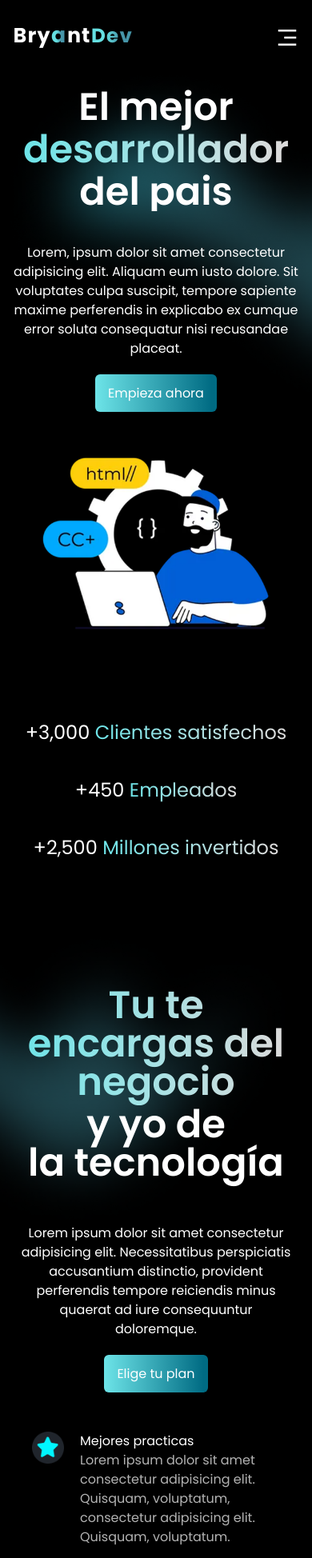
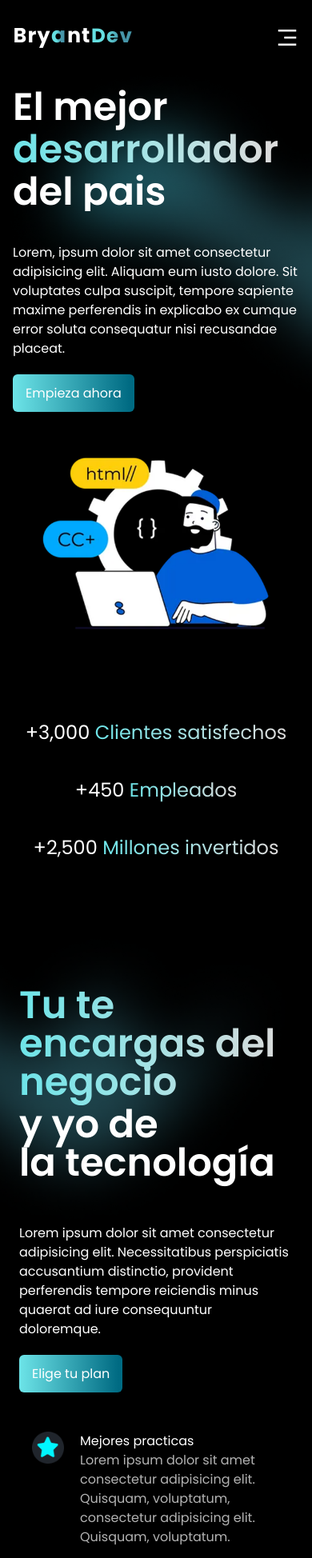
Before and after one commit to BryantGG77/BryantDev, a Next.js app: page / in a window 390 px wide. Shown: the top 1948 px of the page at 80% size. Built offline with nearby package versions, Linux system fonts and the light colour scheme.

Commit message:
Alineando a la izquierda

```diff
--- a/src/components/AboutUs/AboutUs.tsx
+++ b/src/components/AboutUs/AboutUs.tsx
@@ -11,7 +11,7 @@ export default function AboutUs() {
         <section className="relative p-4 md:py-64" id="about">
             <BackgroundRadialRight />
             <section className="grid max-w-5xl mx-auto md:grid-cols-2">
-                <section className="max-sm:flex max-sm: flex-col max-sm: justify-center max-sm: items-center max-sm:text-center">
+                <section className="max-sm:flex max-sm: flex-col max-sm: justify-center">
 
                     <Reveal>
                         <h1 className="text-5xl font-semibold">
--- a/src/components/Contact/Contact.tsx
+++ b/src/components/Contact/Contact.tsx
@@ -40,7 +40,7 @@ export function Contact() {
                     />
                 </MotionTransition>
 
-                <section className="max-sm:flex max-sm:flex-col max-sm:justify-center max-sm:items-center max-sm:text-center max-md:order-first">
+                <section className="max-sm:flex max-sm:flex-col max-sm:justify-center max-md:order-first">
                     <Reveal>
                         <h2 className="text-5xl font-semibold py-3">
                             ¡Contacta y camina hacia el
--- a/src/components/Faq/Faq.tsx
+++ b/src/components/Faq/Faq.tsx
@@ -19,7 +19,7 @@ export function Faq() {
         <section className="relative px-6 py-20 md:py-40" id="faq">
             <BackgroundRadialRight />
             <section>
-                <section className="grid max-w-5xl gap-36 mx-auto text-center p-6">
+                <section className="grid max-w-5xl gap-36 mx-auto p-6 max-sm:gap-24">
                     <div>
                         <h2 className="text-4xl font-semibold pb-5 md:text-5xl">
                             Preguntas frecuentes
--- a/src/components/Services/Services.tsx
+++ b/src/components/Services/Services.tsx
@@ -11,7 +11,7 @@ export function Services() {
         <section className="relative px-6 py-20 md:py-64" id="services">
             <BackgroundRadialLeft />
             <section className="grid max-w-5xl mx-auto md:grid-cols-2" >
-                <section className="max-sm:flex max-sm: flex-col max-sm: justify-center max-sm: items-center max-sm:text-center">
+                <section className="max-sm:flex max-sm: flex-col max-sm: justify-center ">
                     <Reveal>
                         <h2 className=" text-5xl font-semibold py-3">
                             <span className="block degradedBlue bg-blueLight">
--- a/src/components/Testimonials/Testimonials.tsx
+++ b/src/components/Testimonials/Testimonials.tsx
@@ -6,7 +6,7 @@ import { Slide } from "./Slide";
 export function Testimonials() {
     return (
         <section className="p-8 md:py-64" id="testimonials">
-            <section className="grid max-w-5xl gap-8 mx-auto my-6 md:grid-cols-2">
+            <section className="grid max-w-5xl gap-8 mx-auto place-items-center my-6 md:grid-cols-2">
                 <Reveal>
                     <h2 className="text-5xl mb-5 font-semibold">
                         Que dicen los clientes de nosotros
@@ -14,7 +14,7 @@ export function Testimonials() {
                 </Reveal>
 
                 <Reveal>
-                    <div className="self-center">
+                    <div>
                         <p className="text-primaryDark">
                             Todo lo que necesitas saber para tener un sitio web profesional y promocionarte por todo el mundo.
                         </p>
```
